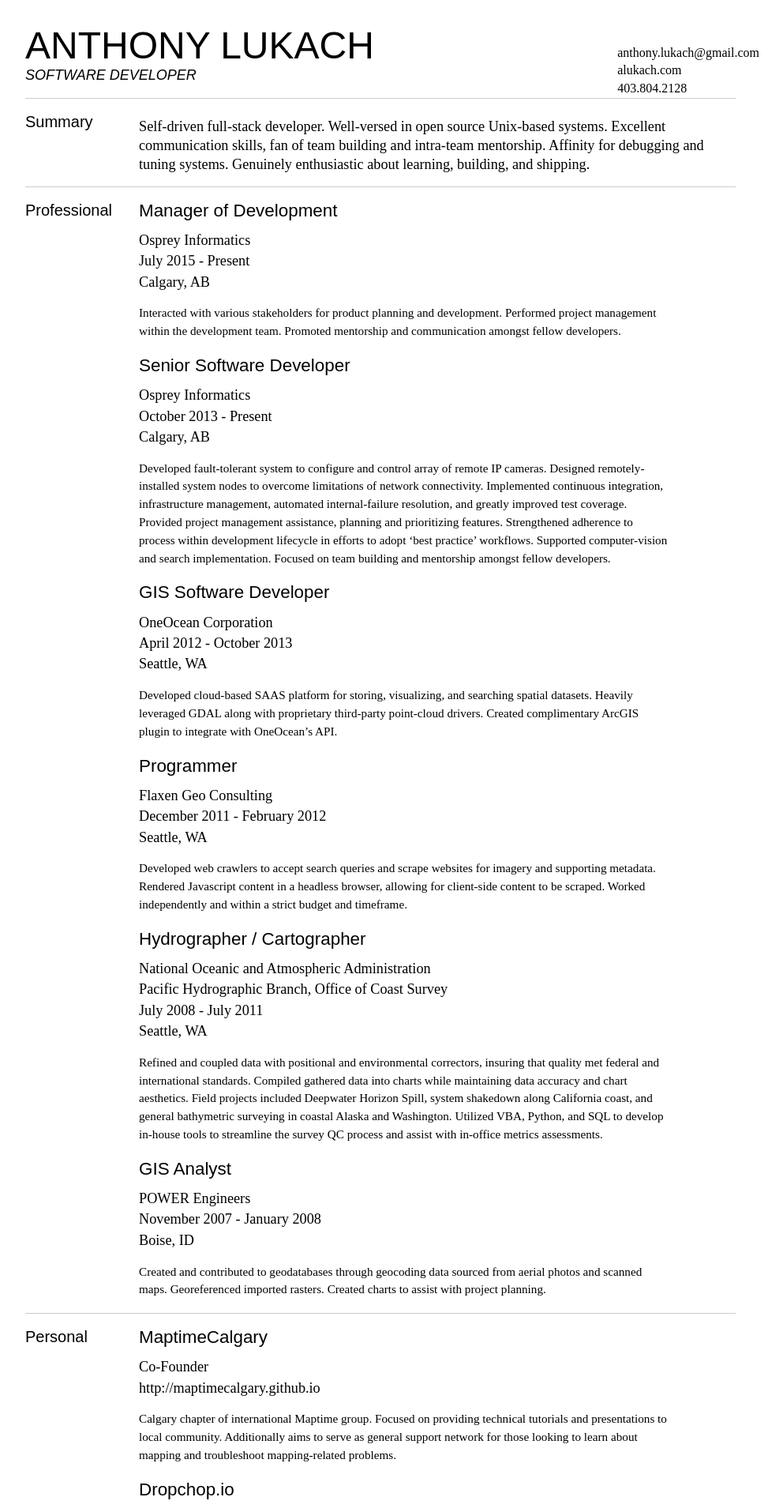
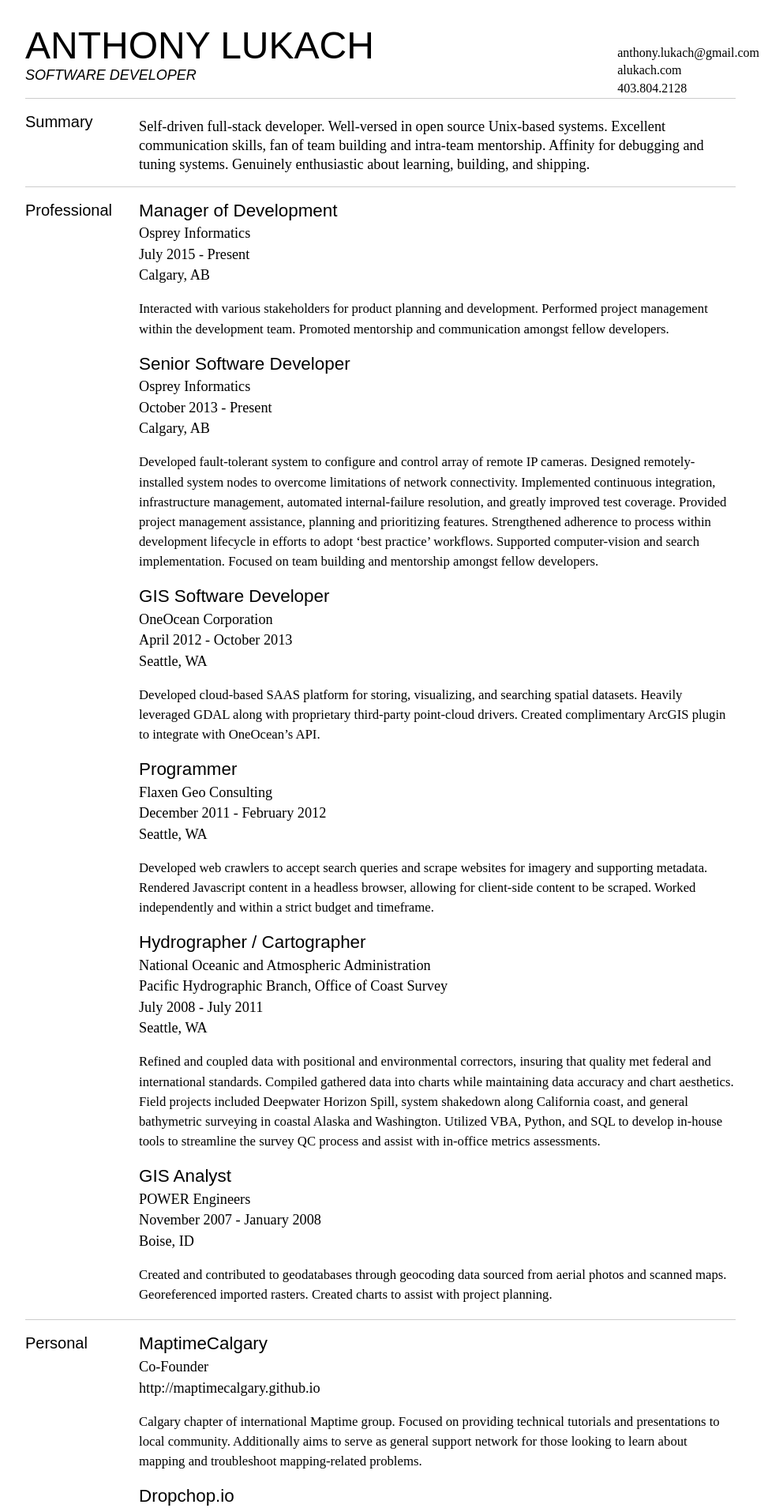
Before and after one commit to alukach/alukach.github.io, a Jekyll site: the page resume/alukach-print.html, which Jekyll copies as it is, in a window 1280 px wide. Shown: the top 1914 px of the page at 79% size, without its empty margins (158-1150 px from the left). Built offline with Jekyll 4.4.1, drawn with Linux system fonts in a browser that asks for light colours; Markdown is read by kramdown in place of the engine named in the settings.

Commit message:
Increase font-size of work history

```diff
--- a/resume/alukach-resume.css
+++ b/resume/alukach-resume.css
@@ -213,6 +213,7 @@ body.pdf dl strong {
   float:right;
   margin-top:-2em;
 }
+body.pdf hr:last-child { margin-bottom:0; }
 
 .content_area .resume {
   height:100%;
@@ -282,6 +283,7 @@ em { font-family:'Times New Roman', Times, serif; }
   font-style:italic;
   font-weight:normal;
 }
+.resume h3+p, .resume dd p { font-size:1.1em; }
 .resume h3+p {
   margin:.6em 0 16px;
   padding:0;
@@ -291,7 +293,7 @@ em { font-family:'Times New Roman', Times, serif; }
 }
 .resume h4 {
   margin:0;
-  padding:0 0 .5em;
+  padding:0 0 .125em;
   font-weight:normal;
 }
 .resume h5 {
@@ -358,7 +360,7 @@ em { font-family:'Times New Roman', Times, serif; }
 .resume ol li:nth-child(1) { border-top:none; }
 .resume dl {
   display:inline-block;
-  width:75%;
+  width:84%;
   margin:0;
   padding:0;
 }
--- a/resume/source/css/pdf.css
+++ b/resume/source/css/pdf.css
@@ -103,4 +103,8 @@ body.pdf {
 
     }
 
+    hr:last-child {
+        margin-bottom: 0;
+    }
+
 }
```
Also changed, not shown: resume/source/css/resume.css (+6 -2 lines), 1 other file.
